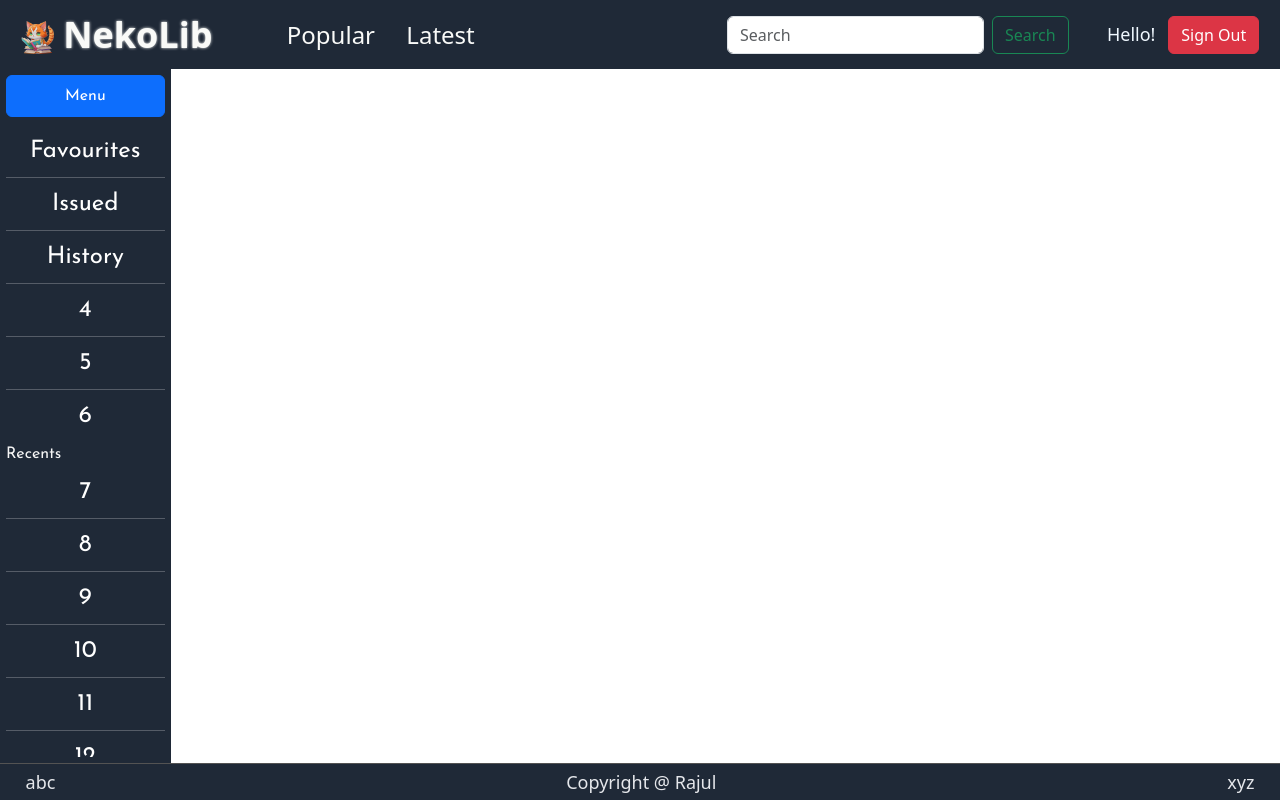
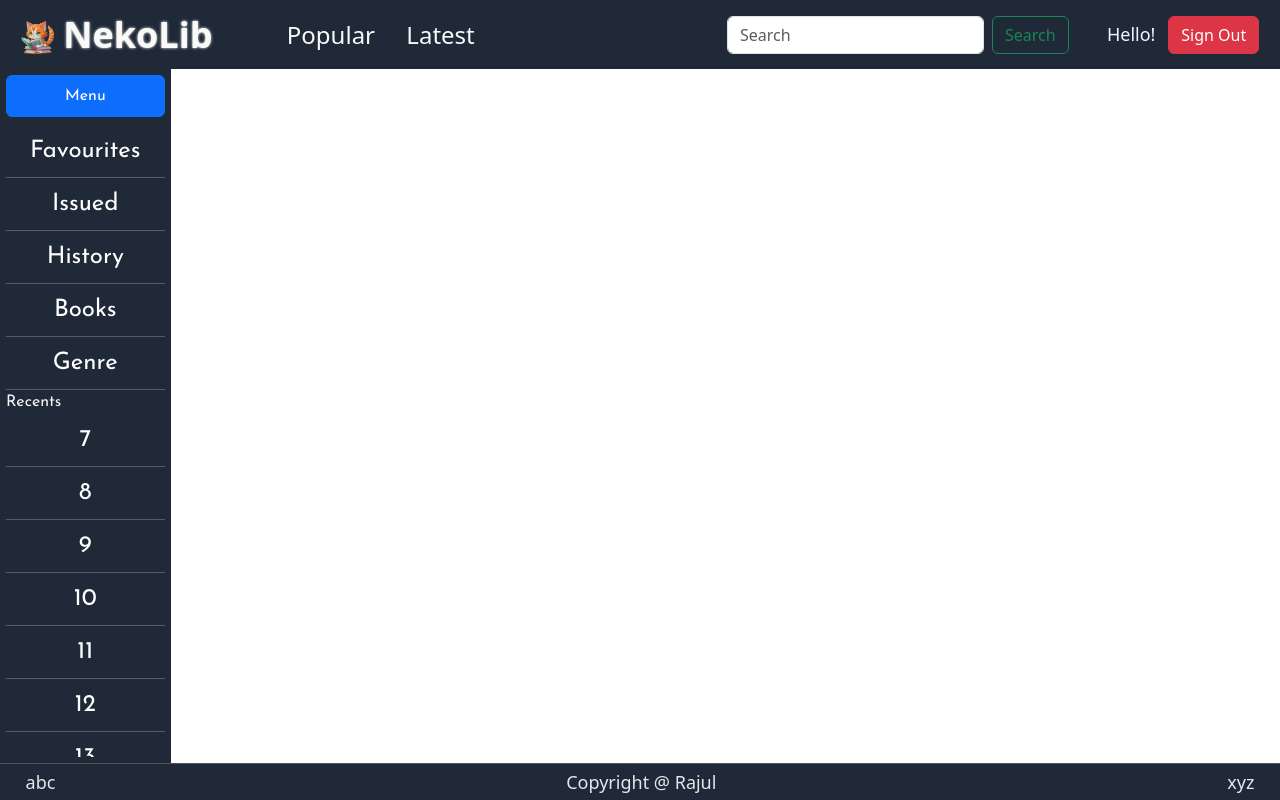
Before and after one commit to ironman123/LibraryManagementApp, a Flask app: template templates/librarian-dashboard.html in a window 1280 px wide. Run offline with Flask 3, Linux system fonts and the light colour scheme; the template is opened without the code that fills it, so the values that code supplies are empty.

Commit message:
Added Book and Genre Buttons for Librarian

```diff
--- a/static/scripts/dashboard.js
+++ b/static/scripts/dashboard.js
@@ -1,25 +1,36 @@
-function toggleFlex() {
+function toggleFlex()
+{
     var checkbox = document.getElementById('btn-check-2-outlined');
     var leftPanel = document.getElementById('leftPanel');
     var toggleLabel = document.getElementById('toggleLabel');
 
     var favouriteLabel = document.getElementById('favouriteLabel');
-    var panelItemHeight = (favouriteLabel.clientHeight)/1.5;
+    var panelItemHeight = (favouriteLabel.clientHeight) / 1.5;
 
     var issuedLabel = document.getElementById('issuedLabel');
     var historyLabel = document.getElementById('historyLabel');
+    var bookLabel = document.getElementById('bookLabel');
+    var genreLabel = document.getElementById('genreLabel');
 
-    if (checkbox.checked) {
+
+    if (checkbox.checked)
+    {
         leftPanel.style.flex = '1';
         toggleLabel.textContent = 'Menu';
         favouriteLabel.innerHTML = 'Favourites';
         issuedLabel.innerHTML = 'Issued';
         historyLabel.innerHTML = 'History';
-    } else {
+        bookLabel.innerHTML = "Books"
+        genreLabel.innerHTML = "Genre";
+    }
+    else
+    {
         leftPanel.style.flex = '0.3';
         toggleLabel.textContent = '≡';
-        favouriteLabel.innerHTML = '<img src="../static/images/favourite.png" alt="Heart Icon" height = "'+panelItemHeight+'">';
-        issuedLabel.innerHTML = '<img src="../static/images/issued.png" alt="Book Icon" height = "'+panelItemHeight+'">';
-        historyLabel.innerHTML = '<img src="../static/images/history.png" alt="History Icon" height = "'+panelItemHeight+'">';
+        favouriteLabel.innerHTML = '<img src="../static/images/favourite.png" alt="Heart Icon" height = "' + panelItemHeight + '">';
+        issuedLabel.innerHTML = '<img src="../static/images/issued.png" alt="Book Icon" height = "' + panelItemHeight + '">';
+        historyLabel.innerHTML = '<img src="../static/images/history.png" alt="History Icon" height = "' + panelItemHeight + '">';
+        bookLabel.innerHTML = '<img src="../static/images/book.png" alt="Book Editor" height = "' + panelItemHeight + '">';
+        genreLabel.innerHTML = '<img src="../static/images/genre.png" alt="Genre Editor" height = "' + panelItemHeight + '">';
     }
 }
--- a/templates/librarian-dashboard.html
+++ b/templates/librarian-dashboard.html
@@ -12,11 +12,10 @@
     <hr class = "divider">
     <a href="/" class = "panel-item" id="historyLabel">History</a>
     <hr class = "divider">
-    <div class = "panel-item">4</div>
+    <a href="/" class = "panel-item" id="bookLabel">Books</a>
     <hr class = "divider">
-    <div class = "panel-item">5</div>
+    <a href="/" class = "panel-item" id="genreLabel">Genre</a>
     <hr class = "divider">
-    <div class = "panel-item">6</div>
     <div class = "heading">Recents</div>
     <div class = "panel-item">7</div>
     <hr class = "divider">
--- a/templates/student-dashboard.html
+++ b/templates/student-dashboard.html
@@ -38,5 +38,5 @@
 {% endblock %}
 
 {% block rightContent %}
-    Hello Student {{user}}!!!
+
 {% endblock %}
```
Also changed, not shown: static/images/book.png (added), static/images/genre.png (added).
